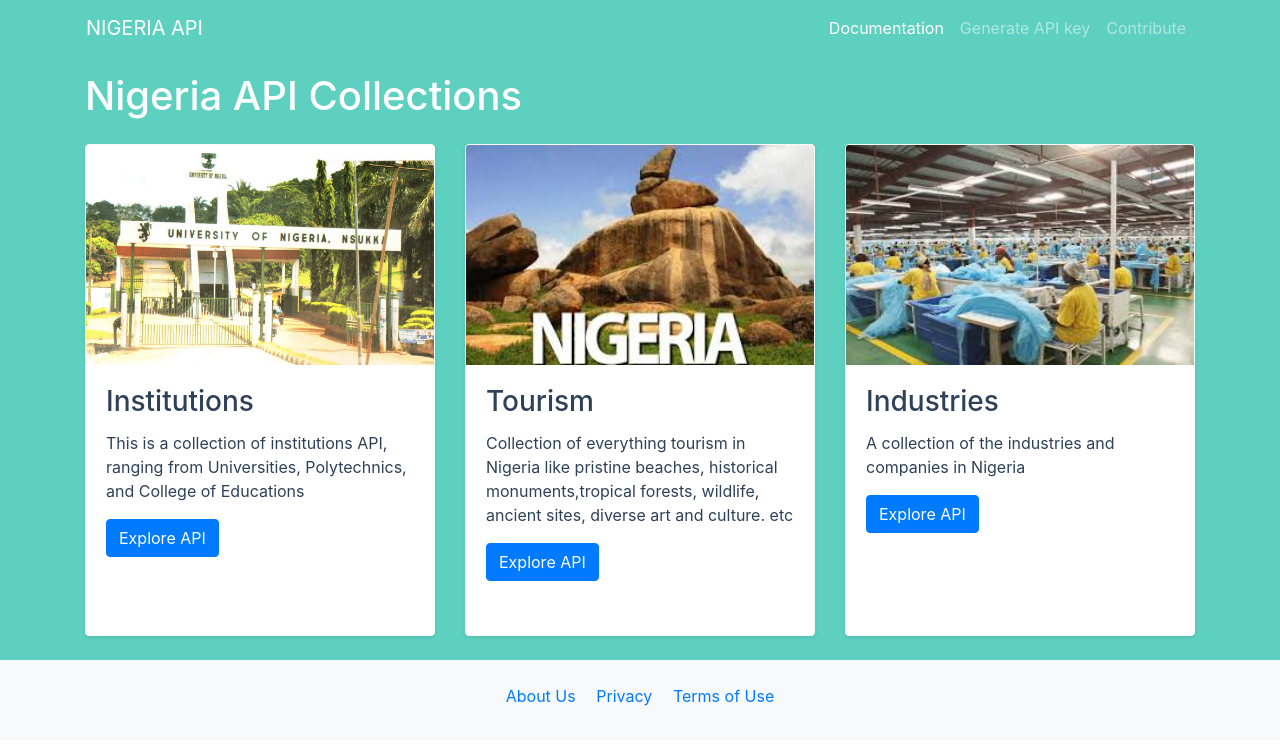
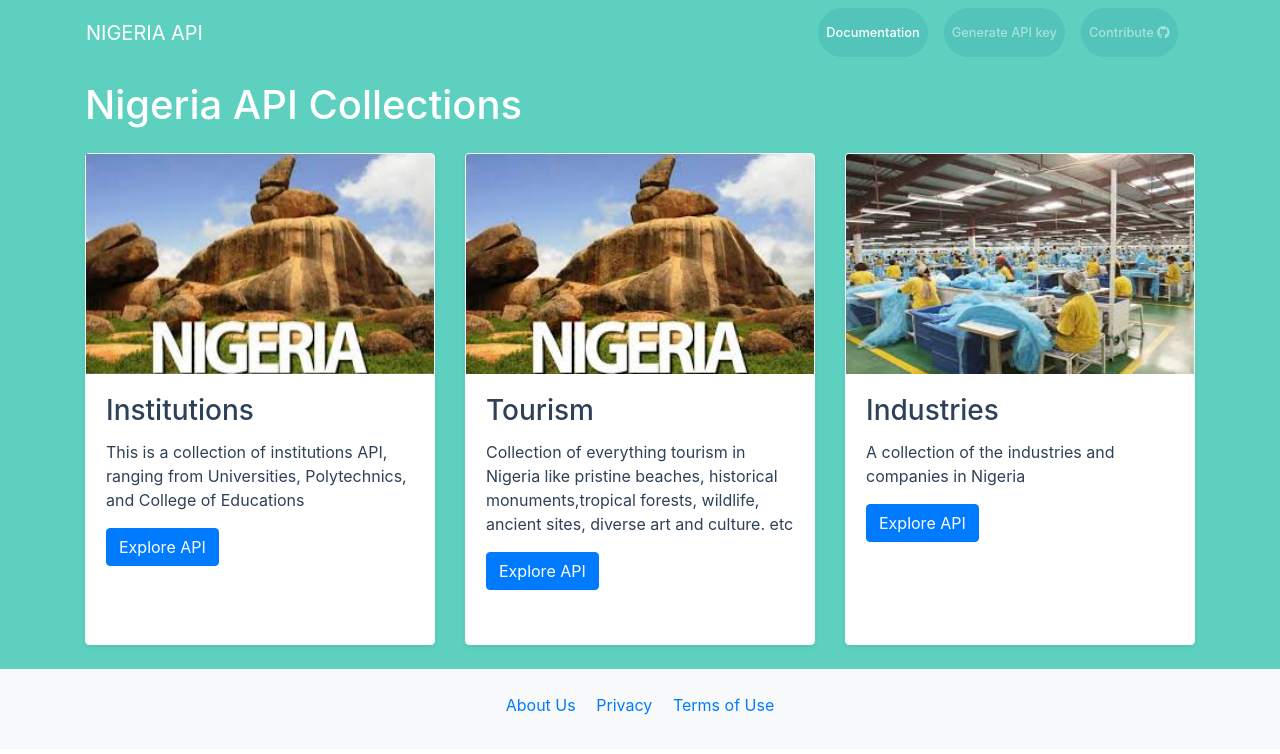
Before and after one commit to WuraLab/NigeriaApi-Frontend, a React (Create React App) app: page /dashboard in a window 1280 px wide. Shown: the top 754 px of the page. Built offline with nearby package versions, Linux system fonts and the light colour scheme.

Commit message:
consumed login endpoint and also save user token.

```diff
--- a/package.json
+++ b/package.json
@@ -3,6 +3,11 @@
   "version": "0.1.0",
   "private": true,
   "dependencies": {
+    "@fortawesome/fontawesome-svg-core": "^1.2.30",
+    "@fortawesome/free-brands-svg-icons": "^5.14.0",
+    "@fortawesome/free-regular-svg-icons": "^5.14.0",
+    "@fortawesome/free-solid-svg-icons": "^5.14.0",
+    "@fortawesome/react-fontawesome": "^0.1.11",
     "@testing-library/jest-dom": "^4.2.4",
     "@testing-library/react": "^9.3.2",
     "@testing-library/user-event": "^7.1.2",
@@ -10,6 +15,7 @@
     "bootstrap": "^4.5.2",
     "react": "^16.13.1",
     "react-cookie": "^4.0.3",
+    "react-cookies": "^0.1.1",
     "react-dom": "^16.13.1",
     "react-router-dom": "^5.2.0",
     "react-scripts": "^3.4.3"
--- /dev/null
+++ b/src/api-service.js
@@ -0,0 +1,18 @@
+
+export class API {
+    static loginUser(body) {
+        return new Promise((resolve, reject)=> {
+        fetch(`https://nigeria-api-backend.herokuapp.com/api/v1/users/login`,
+        {
+            method:'POST',
+            headers: {
+              'Content-Type': 'application/json',
+            },
+            body: JSON.stringify(body)
+          })
+          .then((resp)=>{
+            resolve( resp.json())
+          })
+        })
+      }
+}
--- a/src/components/dashboard/dashboard.css
+++ b/src/components/dashboard/dashboard.css
@@ -10,3 +10,14 @@
 .card-body {
     height:270px ;
 }
+
+.nav-link {
+    background-color: #52C4B9;
+    color: white;
+    border: none;
+    outline: none;
+    border-radius: 25px;
+    padding: 15px 70px;
+    font-size: .8em;
+    font-weight: 500;
+}
--- a/src/components/dashboard/dashboard.js
+++ b/src/components/dashboard/dashboard.js
@@ -1,11 +1,17 @@
 import React, { Component } from "react";
 import { Link } from "react-router-dom";
+import { library } from '@fortawesome/fontawesome-svg-core'
+import { fab } from '@fortawesome/free-brands-svg-icons'
+import { faCheckSquare, faCoffee } from '@fortawesome/free-solid-svg-icons'
+import { FontAwesomeIcon } from '@fortawesome/react-fontawesome'
+
 // ASSETS
 import tourism from './images/tourism.jpeg'
 import industry from './images/industry.jpeg'
 import institution from './images/institution.png'
 
 import "./dashboard.css";
+library.add(fab, faCheckSquare, faCoffee)
 
 class Dashboard extends Component {
   render() {
@@ -30,19 +36,19 @@
                 className="collapse navbar-collapse justify-content-end"
               >
                 <ul className="navbar-nav">
-                  <li className="nav-item active">
+                  <li className="nav-item active pr-3">
                     <a className="nav-link" href="https://documenter.getpostman.com/view/7357882/T1Ds8uvo" target="blank">
                       Documentation
                     </a>
                   </li>
-                  <li className="nav-item">
+                  <li className="nav-item pr-3">
                     <a className="nav-link" href="#">
                       Generate API key
                     </a>
                   </li>
-                  <li className="nav-item">
+                  <li className="nav-item pr-3">
                     <a className="nav-link" href="#">
-                      Contribute
+                      Contribute <FontAwesomeIcon icon={['fab', 'github']} />
                     </a>
                   </li>
                 </ul>
@@ -58,13 +64,21 @@
             </div>
           </div>
           <div className="row">
-            <div className="col-12 col-lg-4">
+              <div className="col-12 col-lg-4">
               <div className="card mb-4 mb-lg-0 border-light shadow-sm">
-                <img
-                  src={institution}
-                  alt="institutions"
-                  className="card-img-top"
-                />
+              <div id="carouselExampleSlidesOnly" className="carousel slide" data-ride="carousel">
+                <div className="carousel-inner">
+                  <div className="carousel-item active">
+            <img class="d-block w-100" src={tourism} alt="First slide"/>
+        </div>
+    <div className="carousel-item">
+      <img className="d-block w-100" src={tourism} alt="Second slide"/>
+             </div>
+    <div className="carousel-item">
+      <img className="d-block w-100" src={tourism} alt="Third slide"/>
+             </div>
+  </div>
+</div>
                 <div className="card-body">
                   <p className="card-title h3">Institutions</p>
                   <p className="card-text">
--- a/src/components/sign-in.js
+++ b/src/components/sign-in.js
@@ -1,73 +1,21 @@
-import React, { Component, useState, useEffect } from 'react';
+import React, { Component} from 'react';
 import { Link } from 'react-router-dom';
-// import {useCookies} from 'react-cookie'
-// import { API } from '../api-service'
-// loginuser
-// signinuser
-// get uni data
-// get states data
+import { API } from '../api-service'
+import cookie from 'react-cookies'
 
-
-// export class API {
-//   static loginUser(body) {
-//     return new Promise((resolve, reject)=> {
-//     fetch(` https://rate-movie-api.herokuapp.com/auth/`,
-//     {
-//         method:'POST',
-//         headers: {
-//           'Content-Type': 'application/json',
-//         },
-//         body: JSON.stringify(body)
-//       })
-//       .then((resp)=>{
-//         resolve( resp.json())
-//       })
-//     })
-//   }
-//   static registerUser(body) {
-//     return new Promise((resolve, reject)=> {
-//     fetch(`https://rate-movie-api.herokuapp.com/api/users/`,
-//     {
-//         method:'POST',
-//         headers: {
-//           'Content-Type': 'application/json',
-//         },
-//         body: JSON.stringify(body)
-//       })
-//       .then((resp)=>{
-//         resolve( resp.json())
-//       })
-//     })
-//   }
-
-// }
-
-// import {API} from './api-service'
-// API.loginUser().then(()=>{//redirect}).catch(()=>{//catching errors})
 
 class SignInForm extends Component {
     constructor() {
         super();
 
         this.state = {
-            email: '',
-            password: '',
-            message: ''
-        }
+          email: '',
+          password: '',
+          message: '',
+          userToken: cookie.load('userToken') || ""
+      }
 
-  //       const [token, setToken] = useCookies(['Auth-token']);
-
-  //   useEffect(() => {
-  //     console.log(token['Auth-token']);
-  //     if(token['Auth-token']) window.location.href = "/dashboard";
-  // },[token])
-  //   const loginClicked = () => {
-  //     API.loginUser({state.email, state.password})
-  //     .then((resp) => setToken('Auth-token', resp.token) )
-  //     .catch((err) => console.log(err))
-  // }
    }
-
 
 
     handleInputChange = e => {
@@ -75,15 +23,48 @@
         this.setState({ [name]: value })
       }
 
-      handleSubmit = e => {
-        e.preventDefault()
+    handleError = e => {
+      new Promise(function(resolve, reject){
         const { email, password } = this.state
         if (!email && !password) {
-          this.setState({ message: 'All field are required' })
-          return
+          this.setState(
+            {
+              message:
+              'All field are required'
+            }
+            )
+         reject("")
+        } else {
+          resolve()
         }
-        console.log('submitting')
+      })
+    }
+
+
+
+    onLogin = async (e) =>  {
+      e.preventDefault()
+      const { email, password } = this.state
+      let data = {
+        email,
+        password
       }
+      await API.loginUser(data).then((res) => {
+          // mutates the state userToken
+          this.setState({ userToken: res.token })
+          // saves the sate to a token
+          cookie.save('userToken', this.state.userToken, { path: '/' })
+          // console.log(cookie.loadAll() )
+
+          // redirect you to the dashboard
+          this.props.history.push('/dashboard')
+
+      }).catch(() =>{
+        // return error
+      })
+
+
+    }
 
       clearError = () => {
         this.setState({ message: '' })
@@ -92,7 +73,7 @@
       render(){
      return(
         <div className="FormCenter">
-        <form onSubmit={this.handleSubmit} className="FormFields" onSubmit={this.handleSubmit}>
+        <form  className="FormFields">
         {this.state.message && (
               <div
                 className='alert alert-danger alert-dismissible fade show'
@@ -120,7 +101,8 @@
           </div>
 
           <div className="FormField">
-              <button className="FormField__Button mr-20">Sign In</button> <Link to="/" className="FormField__Link">Create an account</Link>
+              <button className="FormField__Button mr-20" onClick={this.onLogin} > Sign In</button>
+              <Link to="/" className="FormField__Link">Create an account</Link>
           </div>
         </form>
       </div>
```
Also changed, not shown: 1 other file (tests, documents, lock files or other folders).
